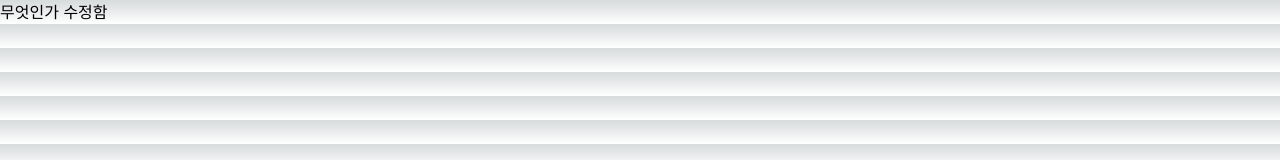
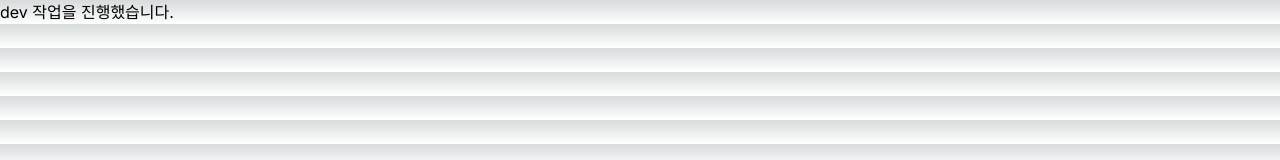
Before and after one commit to dydals3440/next-boilerplate, a Next.js app: page / in a window 1280 px wide. Shown: the top 160 px of the page. Built offline with nearby package versions, Linux system fonts and the light colour scheme.

Commit message:
feat(page.ts): dev작업을 진행했습니다
dev작업을 진행했땅.

```diff
--- a/app/page.tsx
+++ b/app/page.tsx
@@ -1,5 +1,5 @@
 import React from 'react';
 
 export default function Home() {
-  return <div>무엇인가 수정함</div>;
+  return <div>dev 작업을 진행했습니다.</div>;
 }
```
